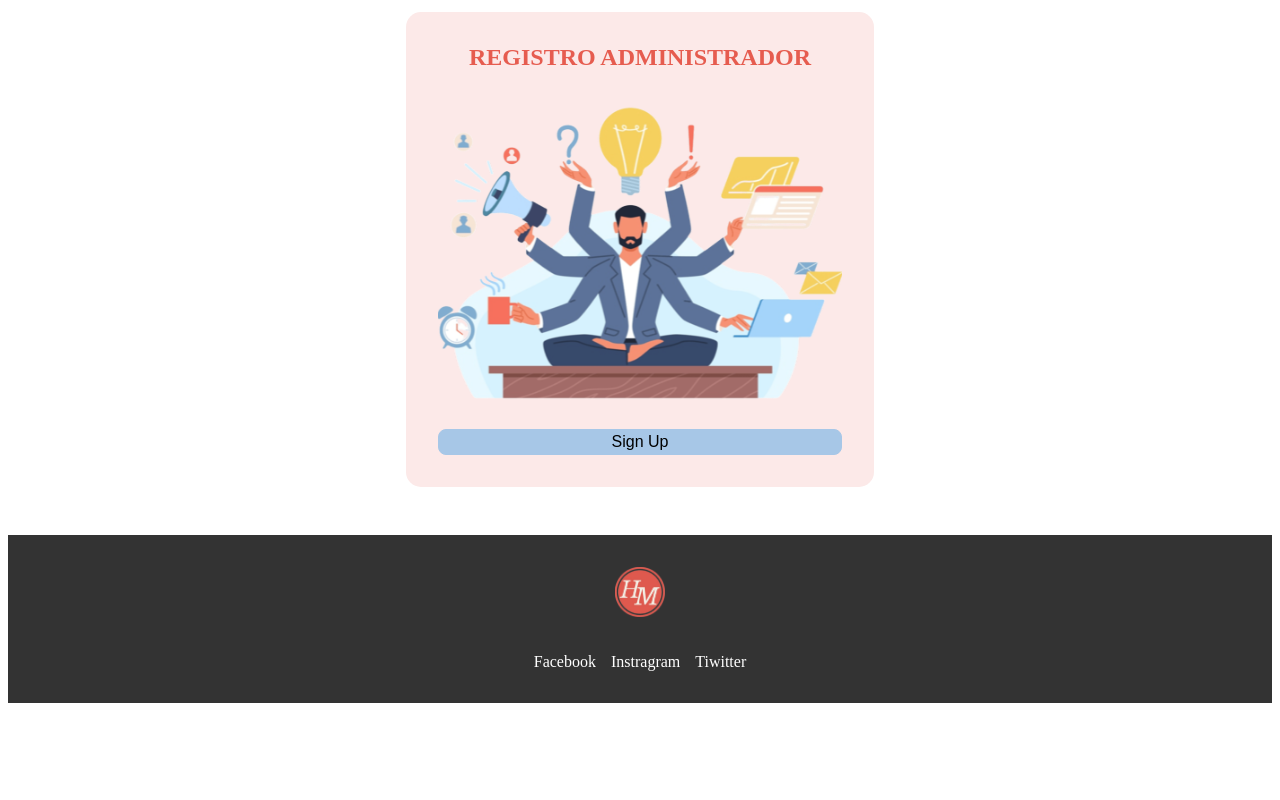
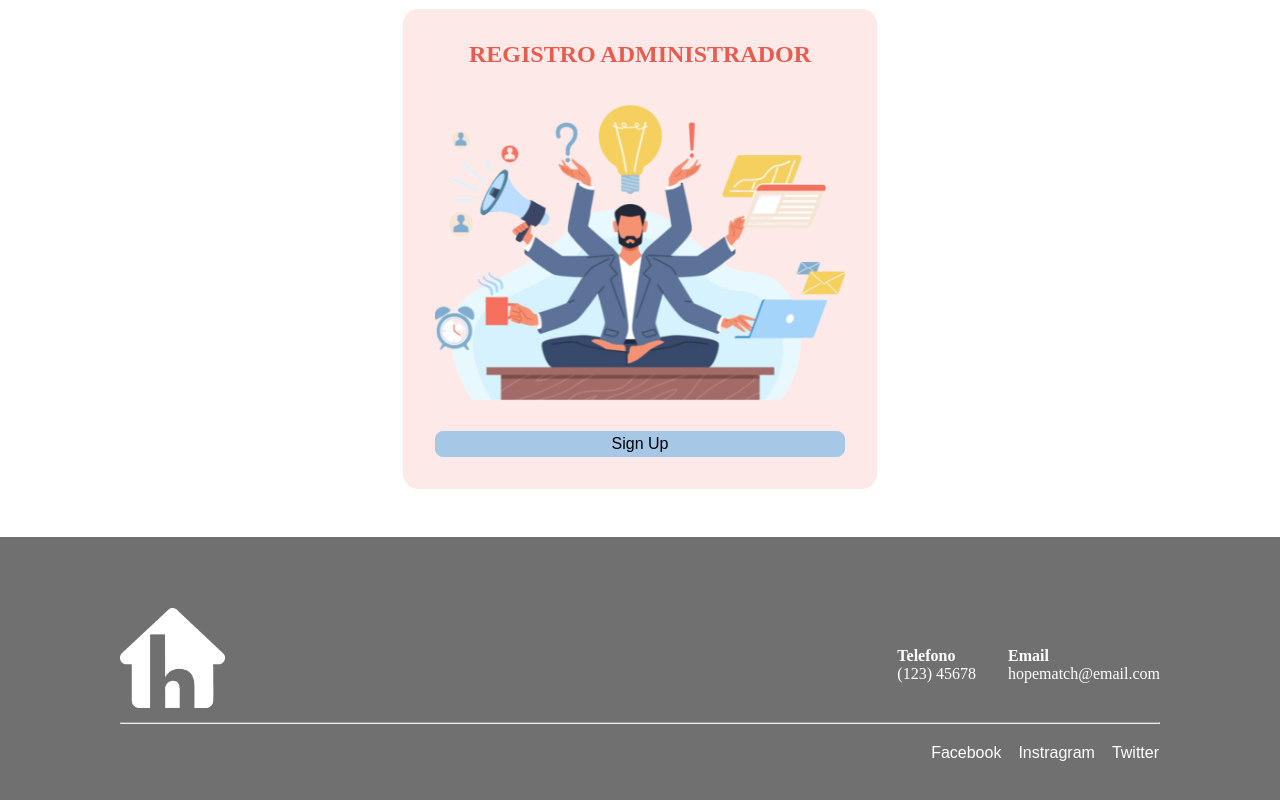
Before and after one commit to AdrianRojas4414/frontend-hopematch, an Angular app: page / in a window 1280 px wide. Shown: the part 1336-2136 px from the top of the page. Before the commit the page ends 2047 px from the top, so only its background shows below. Built offline with nearby package versions, Linux system fonts and the light colour scheme.

Commit message:
Set component footer

```diff
--- a/src/app/config/constants.ts
+++ b/src/app/config/constants.ts
@@ -34,7 +34,7 @@ export const TEXTOS = {
     // SOCIAL MEDIA
     facebook: 'Facebook',
     instragram: 'Instragram',
-    twitter: 'Tiwitter',
+    twitter: 'Twitter',
 
     // ERROR MESSAGES
     defaultError: 'Ha ocurrido un error, por favor intente de nuevo.',
--- a/src/app/paginas/inicio/inicio.component.html
+++ b/src/app/paginas/inicio/inicio.component.html
@@ -2,7 +2,7 @@
     <nav class="navbar">
         <div class="navbar__container">
             <div class="navbar__brand">
-                <img src="imgs/hopematch-logo.png" [alt]="texts.messageLogo" class="logo">
+                <img src="imgs/logo light variant.png" [alt]="texts.messageLogo" class="logo">
             </div>
             <ul class="navbar__links">
             <li><button class="btn btn--third-button" routerLink="/">{{ texts.buttonHome }}</button></li>
@@ -12,7 +12,7 @@
             </ul>
         </div>
     </nav>
-    </header>
+</header>
 
     <section class="hero">
     <div class="hero-content">
@@ -42,14 +42,30 @@
         </div>
     </section>
 
-
-<footer>
-    <div id="footer-content" class="footer-content">
-        <img src="imgs/hopematch-logo.png" [alt]="texts.messageLogo" class="footer-logo">
-        <ul class="social-links">
-        <li><a href="#"> {{ texts.facebook }} </a></li>
-        <li><a href="#"> {{ texts.instragram }} </a></li>
-        <li><a href="#"> {{ texts.twitter }} </a></li>
-        </ul>
+<footer class="footer">
+    <div id="footer-content" class="footer__vertical_container">
+        <div class="footer__horizontal_container">
+            <div class="footer__brand">
+                <img src="imgs/logo light.png" [alt]="texts.messageLogo" class="logo">
+            </div>
+            <div class="footer__contact-info">
+                <div>
+                    <p><b>Telefono</b></p>
+                    <p>(123) 45678</p>
+                </div>
+                <div>
+                    <p><b>Email</b></p>
+                    <p>hopematch&#64;email.com</p>
+                </div>
+            </div>
+        </div>
+        <hr />
+        <div class="footer__social_container">
+            <ul class="social-links">
+                <li><button class="btn btn--third-button"> {{ texts.facebook }} </button></li>
+                <li><button class="btn btn--third-button"> {{ texts.instragram }} </button></li>
+                <li><button class="btn btn--third-button"> {{ texts.twitter }} </button></li>
+            </ul>
+        </div>
     </div>
 </footer>
--- a/src/app/paginas/inicio/inicio.component.scss
+++ b/src/app/paginas/inicio/inicio.component.scss
@@ -1,14 +1,7 @@
 * {
-    margin: 0;
     padding: 0;
-    box-sizing: border-box;
   }
 
-  body {
-    font-family: 'Arial', sans-serif;
-    line-height: 1.6;
-    background-color: #f9f9f9;
-  }
 
   header {
     position: fixed;
@@ -91,31 +84,7 @@
     margin-bottom: 1rem;
   }
 
-  .register-btn {
-    background-color: #e65c4f;
-    color: white;
-    padding: 0.8rem 2rem;
-    border: none;
-    border-radius: 20px;
-    font-size: 1rem;
-    cursor: pointer;
-  }
 
-  .register-btn:hover {
-    background-color: #e65c4f;
-  }
-
-  footer {
-    background-color: #333;
-    color: white;
-    padding: 2rem 0;
-    text-align: center;
-  }
-
-  .footer-content {
-    max-width: 1200px;
-    margin: 0 auto;
-  }
 
   .footer-logo {
     width: 50px;
--- a/src/assets/scss/_base.scss
+++ b/src/assets/scss/_base.scss
@@ -0,0 +1,11 @@
+html, body {
+    margin: 0;
+    padding: 0;
+    width: 100%; /* Asegúrate de que ocupen todo el ancho */
+  }
+
+  *, *::before, *::after {
+    box-sizing: border-box; /* Incluye el padding y el borde en el ancho y alto del elemento */
+    margin: 0;
+    padding: 0;
+  }
--- /dev/null
+++ b/src/assets/scss/components/_footer.scss
@@ -0,0 +1,62 @@
+.footer {
+    background-color: var(--color-neutral-base-black-dark-44);
+    display: flex;
+    align-items: center;
+    justify-content: center;
+    width: 100%;
+    height: 300px;
+    color: var(--color-neutral-base-white);
+
+    &__vertical_container {
+        width: calc(100% - 240px);
+        display: flex;
+        flex-direction: column;
+    }
+
+    &__horizontal_container{
+        width: 100%;
+        display: flex;
+        flex-direction: row;
+    }
+
+    &__social_container {
+        width: 100%;
+        display: flex;
+        justify-content: flex-end;
+    }
+
+    &__contact-info {
+        width: 100%;
+        display: flex;
+        align-items: center;
+        justify-content: flex-end;
+        div{
+            padding-left: auto;
+            padding-left: 2rem;
+        }
+    }
+
+    &__brand {
+        justify-content: flex-start;
+      .logo {
+        margin-bottom: 10px;
+        height: 100px;
+      }
+    }
+
+    &__links {
+        color: var(--color-neutral-base-black);
+        text-decoration: none;
+        transition: var(--transition-base);
+        padding: var(--space-xs) 0;
+        display: flex;
+        list-style: none;
+        width: 30%;
+        li {
+          width: 100%;
+        }
+    }
+    .btn {
+        color: var(--color-neutral-base-white);
+    }
+  }
--- a/src/assets/scss/components/_navigation.scss
+++ b/src/assets/scss/components/_navigation.scss
@@ -15,7 +15,7 @@
 
     &__brand {
       .logo {
-          height: 40px;
+          height: 70px;
           width: auto;
           display: block;
       }
--- a/src/styles.scss
+++ b/src/styles.scss
@@ -9,4 +9,5 @@
 @import 'assets/scss/components/cards';
 @import 'assets/scss/components/forms';
 @import 'assets/scss/components/navigation';
+@import 'assets/scss/components/footer'
 // Importamos los componentes globales en esta sección
```
Also changed, not shown: public/imgs/logo light variant.png (added), public/imgs/logo light.png (added).
